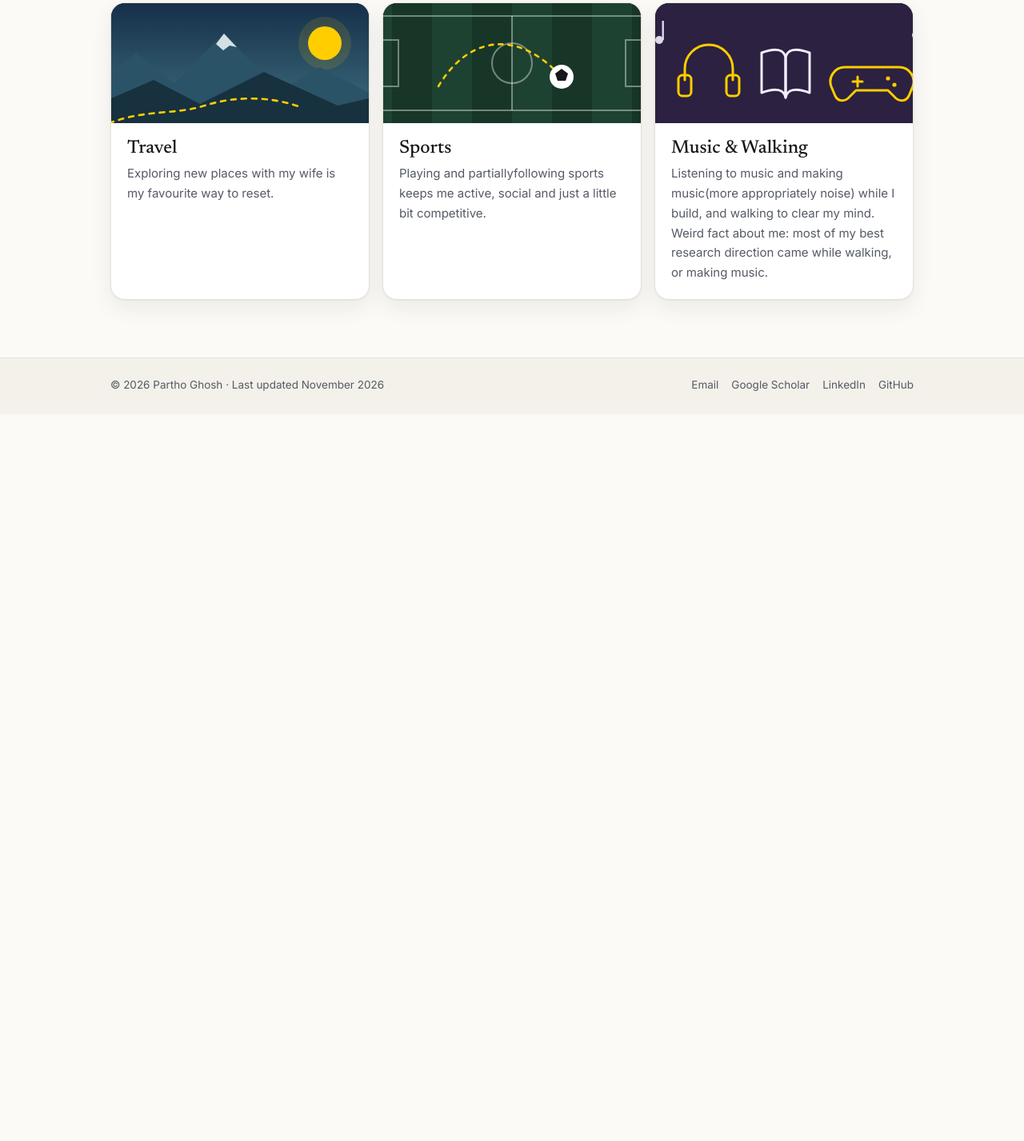
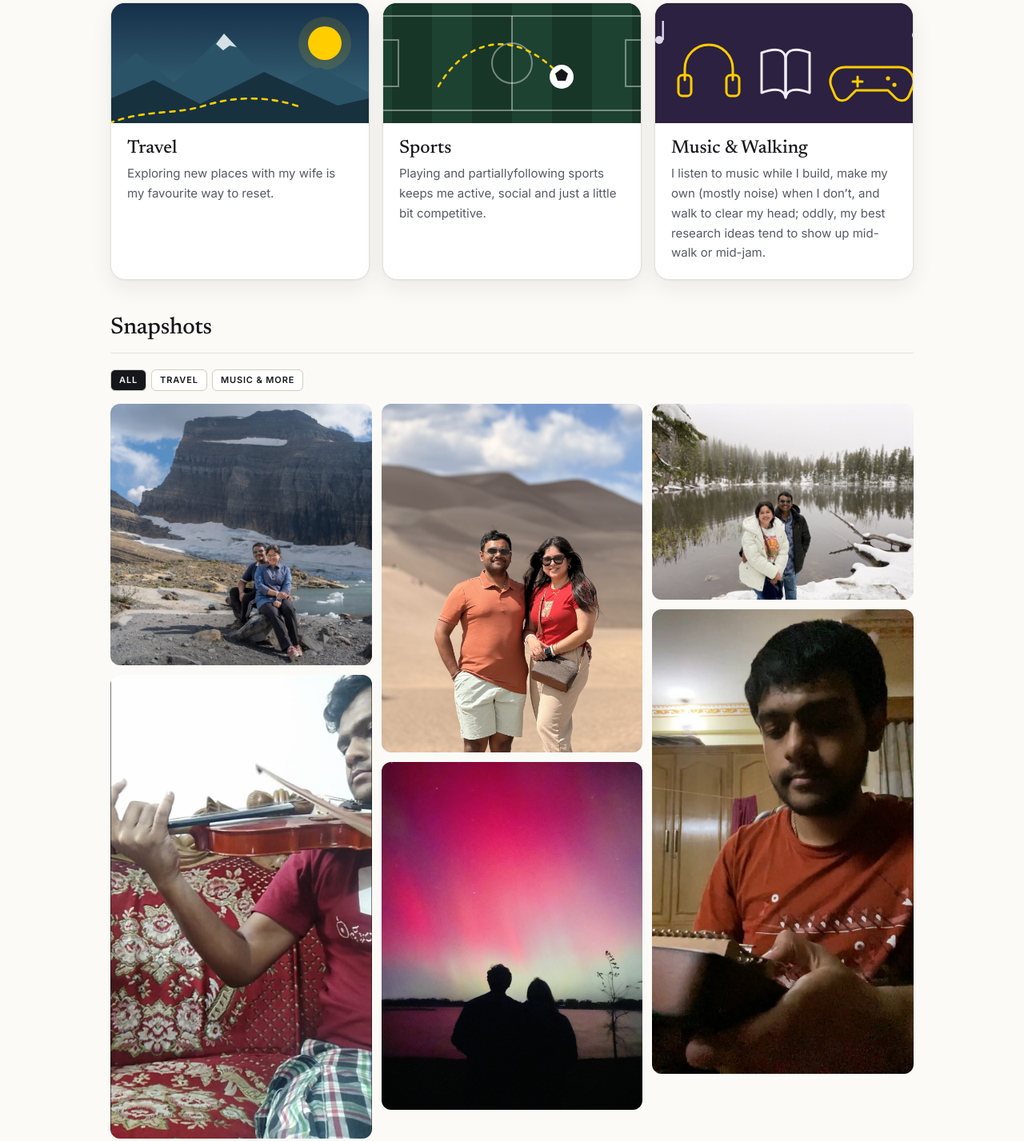
Before and after one commit to iampartho/iampartho.github.io, a plain HTML site: page hobbies.html in a window 1280 px wide. Shown: the part 294-1721 px from the top of the page at 80% size. Before the commit the page ends 812 px from the top, so only its background shows below. Drawn offline with Linux system fonts and the light colour scheme.

Commit message:
Added photos in hobbies

```diff
--- a/assets/js/photos.js
+++ b/assets/js/photos.js
@@ -11,7 +11,12 @@
    ===================================================================== */
 
 var PHOTOS = [
-  // { src: 'assets/img/hobbies/example.jpg', caption: 'Where / what', category: 'travel' },
+  { src: 'assets/img/hobbies/glacier.jpg',          caption: 'Glacier National Park, MT',          category: 'travel' },
+  { src: 'assets/img/hobbies/violin.jpg',           caption: 'Playing the violin',                 category: 'music' },
+  { src: 'assets/img/hobbies/great_sand_dunes.jpg', caption: 'Great Sand Dunes National Park, CO', category: 'travel' },
+  { src: 'assets/img/hobbies/northern_lights.jpg',  caption: 'Catching the northern lights',       category: 'travel' },
+  { src: 'assets/img/hobbies/rocky.jpg',            caption: 'Rocky Mountain National Park, CO',   category: 'travel' },
+  { src: 'assets/img/hobbies/kalimba.jpg',          caption: 'Playing the kalimba',                category: 'music' },
 ];
 
 /* ===================================================================== *
--- a/hobbies.html
+++ b/hobbies.html
@@ -122,7 +122,7 @@
       </div>
       <div class="body">
         <h2>Music &amp; Walking</h2>
-        <p>Listening to music and making music(more appropriately noise) while I build, and walking to clear my mind. Weird fact about me: most of my best research direction came while walking, or making music.</p>
+        <p>I listen to music while I build, make my own (mostly noise) when I don&rsquo;t, and walk to clear my head; oddly, my best research ideas tend to show up mid-walk or mid-jam.</p>
         <!-- <ul><li>Music</li><li>Books</li><li>Games</li></ul> -->
       </div>
     </article>
```
Also changed, not shown: assets/img/hobbies/glacier.jpg (added), assets/img/hobbies/great_sand_dunes.jpg (added), assets/img/hobbies/kalimba.jpg (added), assets/img/hobbies/northern_lights.jpg (added), assets/img/hobbies/rocky.jpg (added), assets/img/hobbies/violin.jpg (added).
